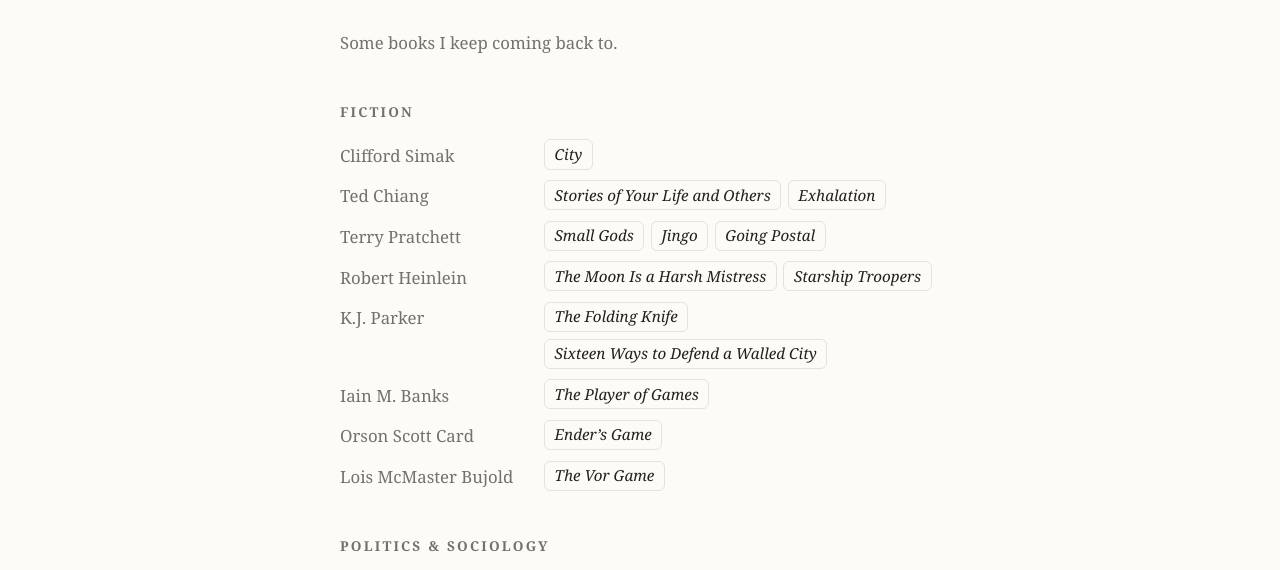
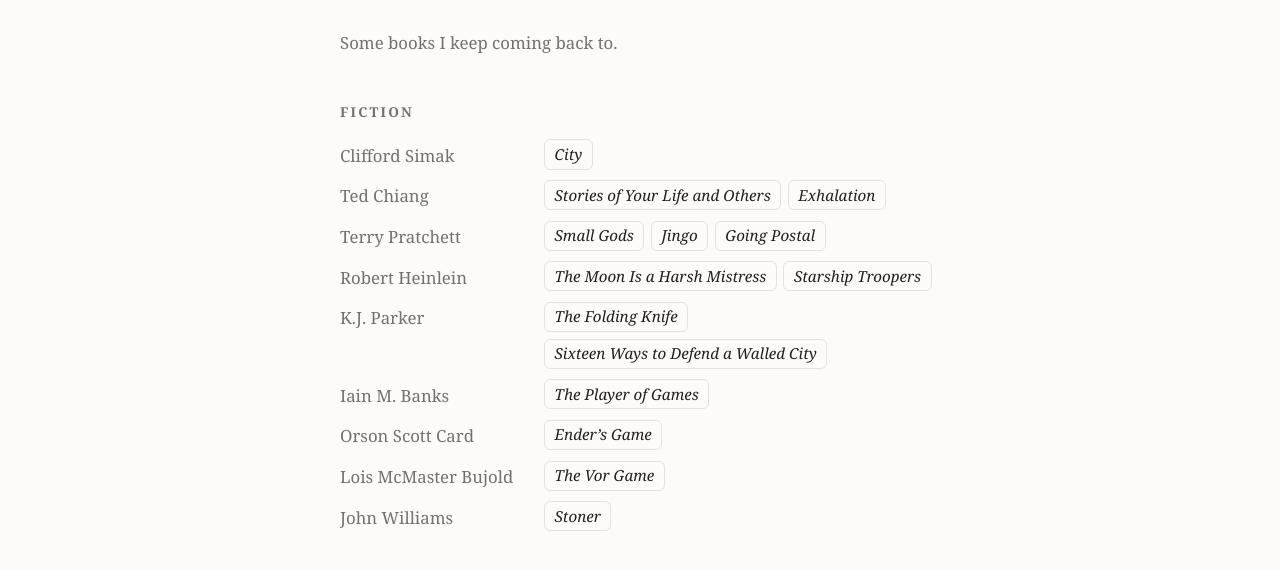
Before and after one commit to ht-todorov/ht-todorov.github.io, a plain HTML site: page books.html in a window 1280 px wide. Shown: the part 183-753 px from the top of the page. Drawn offline with Linux system fonts and the light colour scheme.

Commit message:
Add stoner to books

```diff
--- a/books.html
+++ b/books.html
@@ -47,6 +47,8 @@ function toggleTheme(){var e=document.documentElement,n=e.classList.contains('da
 <dd><span class="title">Ender&rsquo;s Game</span></dd>
 <dt>Lois McMaster Bujold</dt>
 <dd><span class="title">The Vor Game</span></dd>
+<dt>John Williams</dt>
+<dd><span class="title">Stoner</span></dd>
 </dl>
 
 <h2>Politics &amp; Sociology</h2>
```
